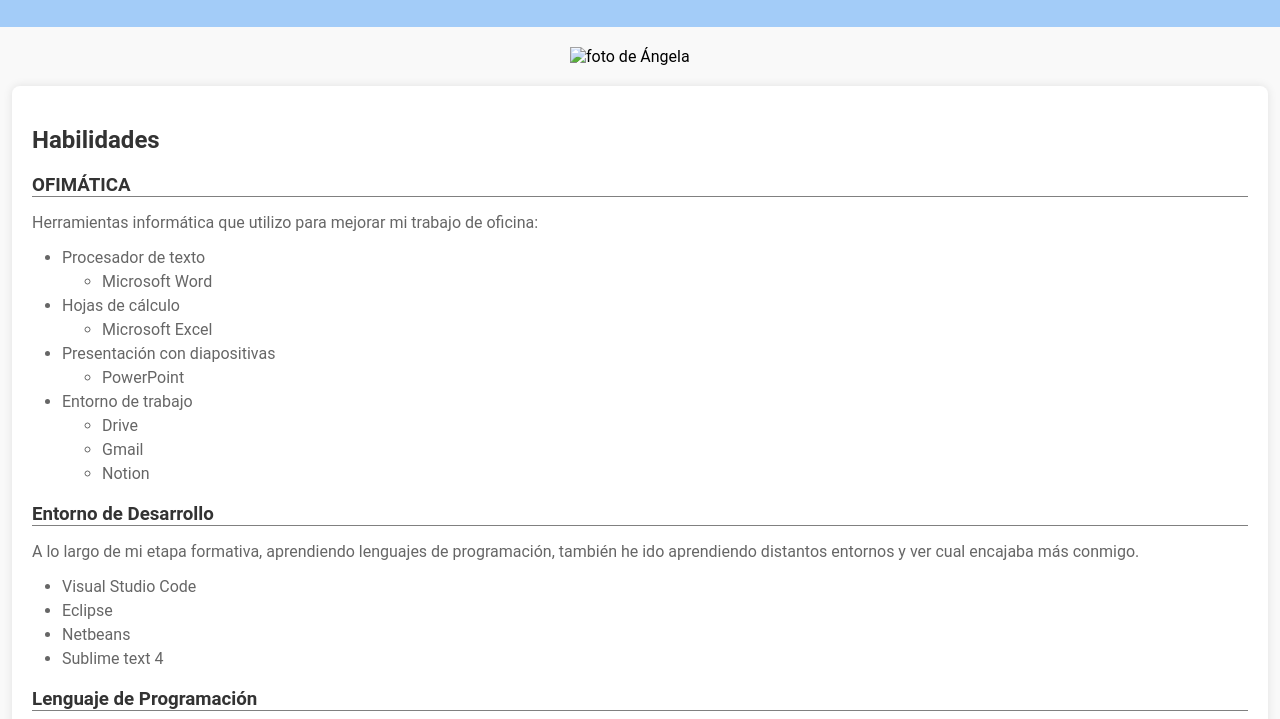
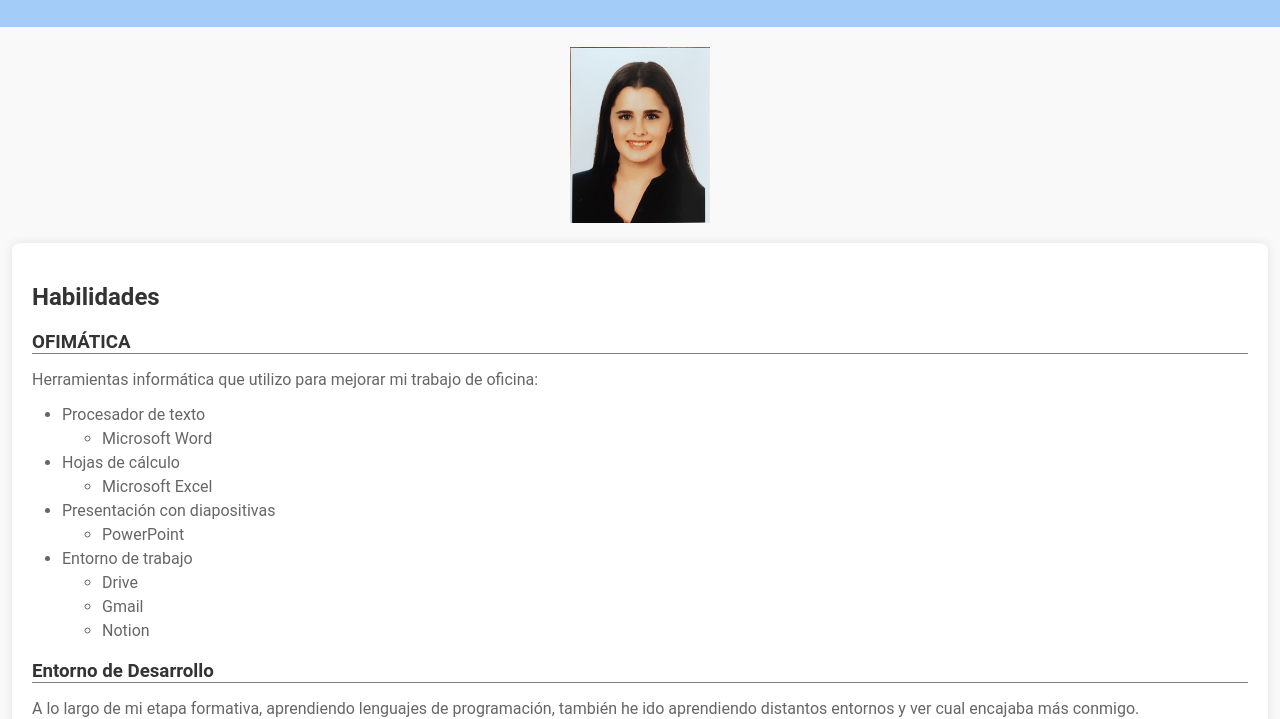
Before and after one commit to AngelaJimCue/Git-Pages, a plain HTML site: page index.html in a window 1280 px wide. Shown: the part 82-801 px from the top of the page. Drawn offline with Linux system fonts and the light colour scheme.

Commit message:
Update index.html

```diff
--- a/index.html
+++ b/index.html
@@ -10,7 +10,7 @@
   <header>
     <h1>Conocimientos Informáticos</h1>
   </header>
-  <img src="Git_Pages/imagenes/foto_mia.jpg" alt="foto de Ángela">
+  <img src="../../imagenes/foto_mia.jpg" alt="foto de Ángela">
   <div class="contenedor">
     <h2>Habilidades</h2>
     <div class="contenedor2">
```
